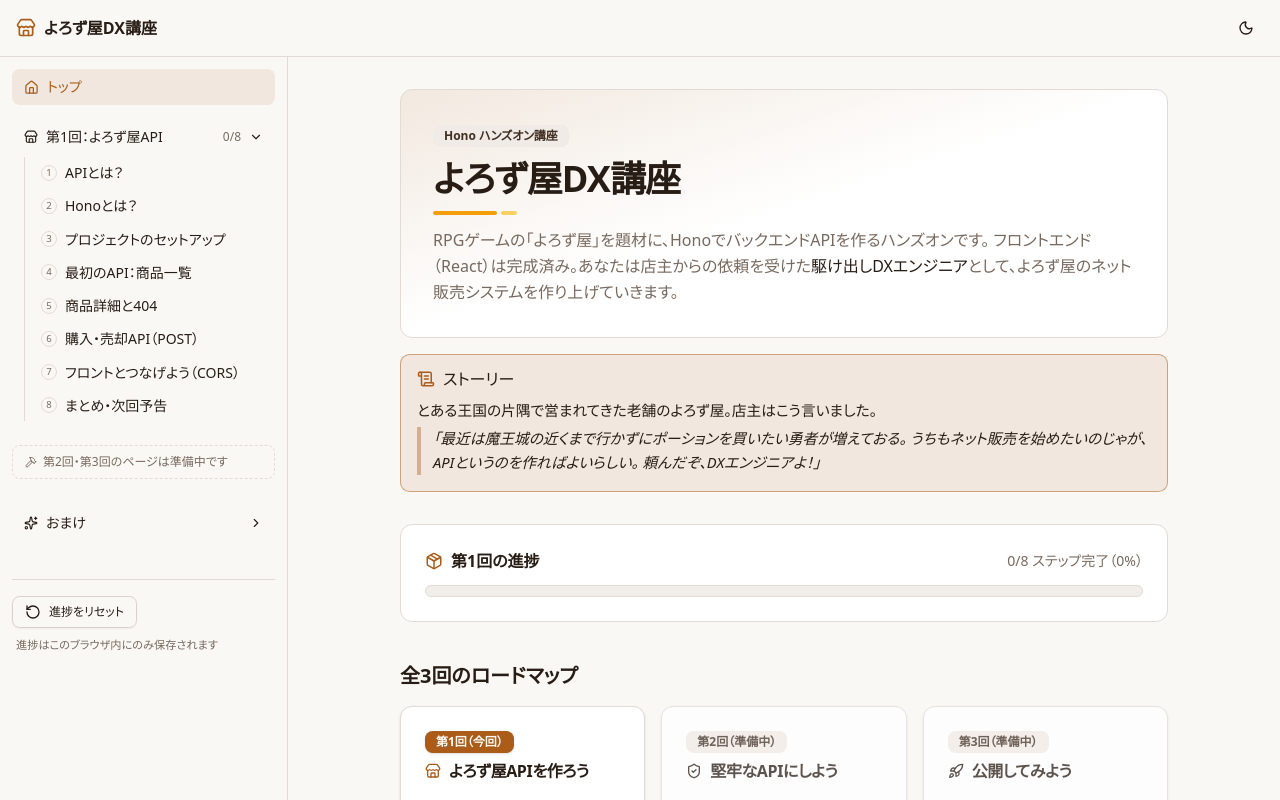
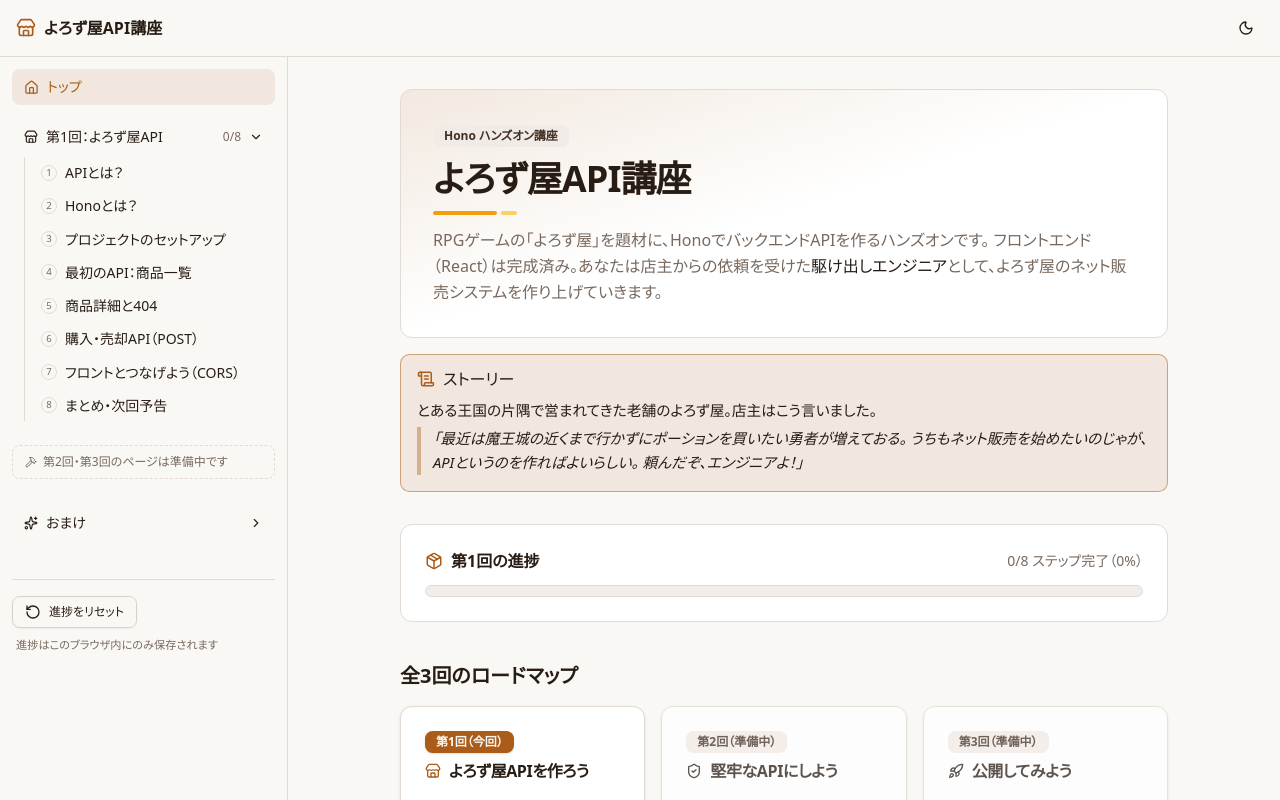
Before and after one commit to RiTa-23/hono_lesson, a React (Vite) app: page / in a window 1280 px wide. Shown: the top 800 px of the page. Built offline with nearby package versions, Linux system fonts and the light colour scheme.

Commit message:
fix: 資料のストリー設定修正

```diff
--- a/index.html
+++ b/index.html
@@ -5,7 +5,7 @@
     <link rel="icon" type="image/svg+xml" href="/favicon.svg" />
     <meta name="viewport" content="width=device-width, initial-scale=1.0" />
     <meta name="description" content="Honoでよろず屋APIを作るハンズオン講座の教材サイト" />
-    <title>よろず屋DX講座 | HonoでAPIを作ろう</title>
+    <title>よろず屋API講座 | HonoでAPIを作ろう</title>
   </head>
   <body>
     <div id="root"></div>
--- a/src/components/Layout.tsx
+++ b/src/components/Layout.tsx
@@ -44,7 +44,7 @@ export function Layout({ currentPath, children }: Props) {
           </Button>
           <a href="#/" className="flex items-center gap-2 font-bold">
             <Store size={20} className="text-primary" />
-            <span>よろず屋DX講座</span>
+            <span>よろず屋API講座</span>
           </a>
           {page && page.path !== "/" && (
             <span className="hidden truncate text-sm text-muted-foreground sm:inline">
--- a/src/lib/routes.ts
+++ b/src/lib/routes.ts
@@ -7,7 +7,7 @@ export type PageDef = {
   minutes?: number; // 所要時間の目安（分）
 };
 
-export const HOME: PageDef = { path: "/", title: "よろず屋DX講座" };
+export const HOME: PageDef = { path: "/", title: "よろず屋API講座" };
 
 export const SESSION1_PAGES: PageDef[] = [
   {
--- a/src/pages/Home.tsx
+++ b/src/pages/Home.tsx
@@ -33,7 +33,7 @@ export function Home() {
           Hono ハンズオン講座
         </Badge>
         <h1 className="text-3xl font-bold tracking-tight sm:text-4xl">
-          よろず屋DX講座
+          よろず屋API講座
         </h1>
         <div className="mt-3 flex gap-1" aria-hidden="true">
           <span className="h-1 w-16 rounded-full bg-amber-500" />
@@ -42,7 +42,7 @@ export function Home() {
         <p className="mt-3 leading-relaxed text-muted-foreground">
           RPGゲームの「よろず屋」を題材に、HonoでバックエンドAPIを作るハンズオンです。
           フロントエンド（React）は完成済み。あなたは店主からの依頼を受けた
-          <span className="font-medium text-foreground">駆け出しDXエンジニア</span>
+          <span className="font-medium text-foreground">駆け出しエンジニア</span>
           として、よろず屋のネット販売システムを作り上げていきます。
         </p>
       </section>
@@ -54,7 +54,7 @@ export function Home() {
         <p className="mt-2 border-l-4 border-primary/40 pl-3 italic">
           「最近は魔王城の近くまで行かずにポーションを買いたい勇者が増えておる。
           　うちもネット販売を始めたいのじゃが、APIというのを作ればよいらしい。
-          　頼んだぞ、DXエンジニアよ！」
+          　頼んだぞ、エンジニアよ！」
         </p>
       </Callout>
 
--- a/src/pages/extra/Rpc.tsx
+++ b/src/pages/extra/Rpc.tsx
@@ -18,7 +18,7 @@ export function Rpc() {
 
       <Callout variant="quest">
         <p>
-          よろず屋のDXが進み、フロントの開発者からこんな相談が。
+          よろず屋のネット販売が軌道に乗り、フロントの開発者からこんな相談が。
           「APIのパスをタイポしても気づけないし、レスポンスの形を毎回確認するのが大変…」
           Honoの<span className="font-medium">RPC</span>機能は、この悩みを型で解決します。
         </p>
--- a/src/pages/session1/Setup.tsx
+++ b/src/pages/session1/Setup.tsx
@@ -16,7 +16,7 @@ export function Setup() {
 
       <Callout variant="quest">
         <p>
-          まずはDX化の工事現場を作りましょう。完成済みのフロントエンド（店舗の外観）が入った
+          まずはお店のシステムを作る工事現場を整えましょう。完成済みのフロントエンド（店舗の外観）が入った
           リポジトリをcloneして、その隣にバックエンド（店の倉庫とレジ）を建てます。
         </p>
       </Callout>
```
Also changed, not shown: 2 other files (tests, documents, lock files or other folders).
